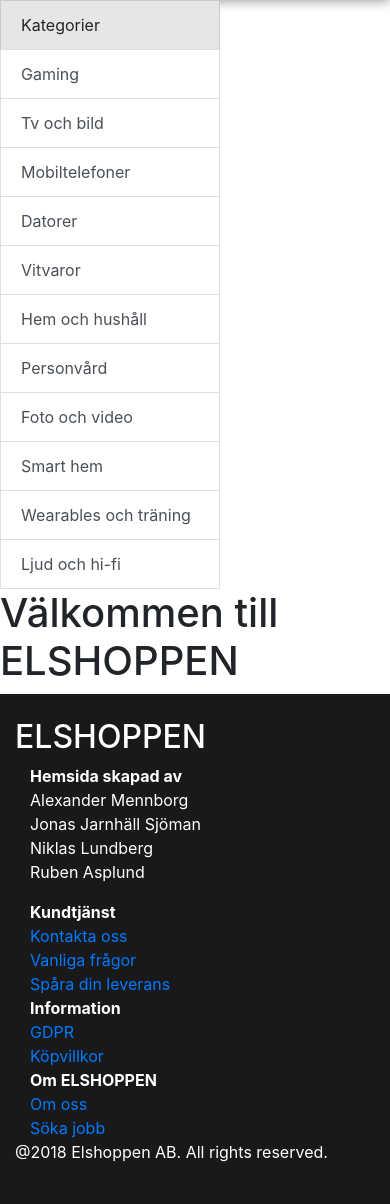
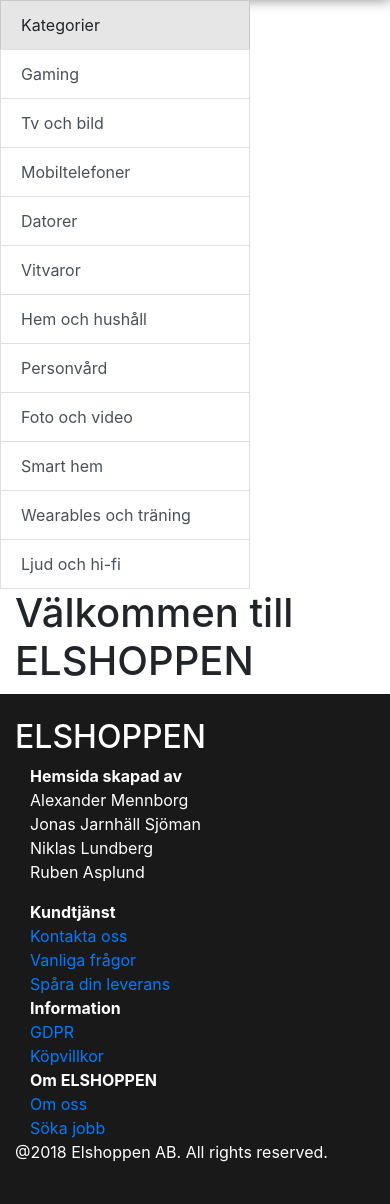
Before and after one commit to Aleman778/Elshoppen-Project, a PHP site: page / in a window 390 px wide. Shown: the part 48-1252 px from the top of the page. Run offline with PHP 8.4, Linux system fonts and the light colour scheme; data that the repository does not hold is empty.

Commit message:
Fixed some issues with categories not being responsive

```diff
--- a/modules/categories.css
+++ b/modules/categories.css
@@ -1,3 +1,10 @@
+#wrapper {
+    margin: 0px;
+}
+
+#main {
+    width: auto;
+}
 
 .row-gaming{
     width: 300px;
@@ -8,6 +15,7 @@
 
 #categories{
     margin-top: -24px;
+    padding: 0px;
 }
 
 .list-group-item {
```
